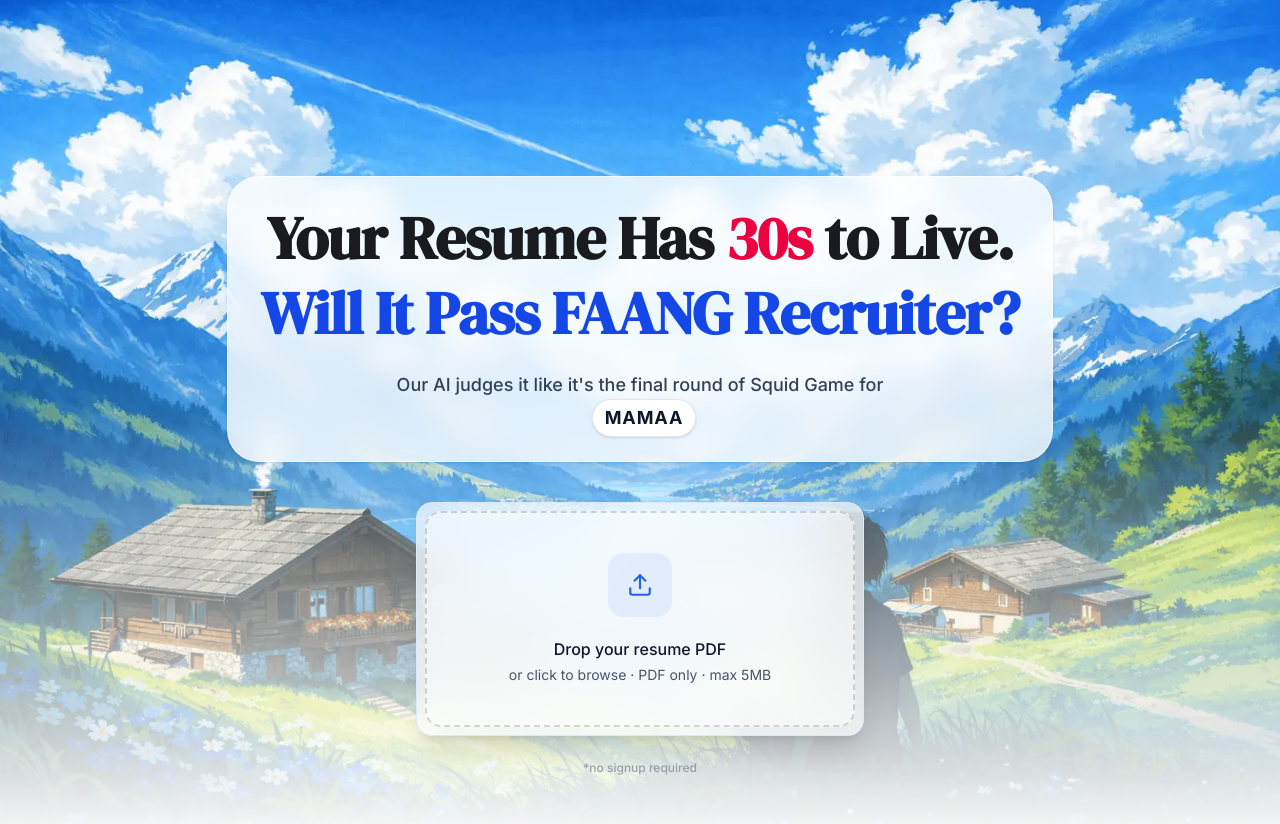
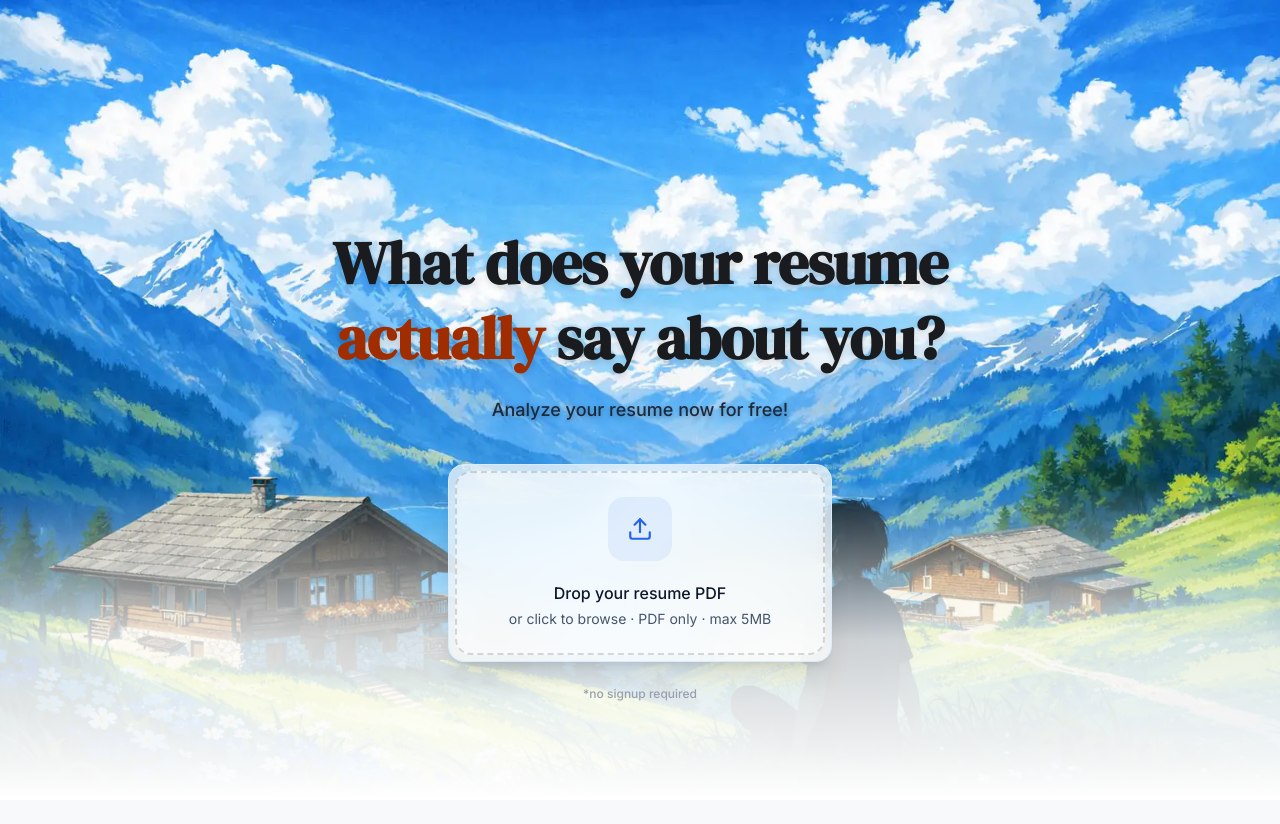
Before and after one commit to patel-tejas/blink-resume-analyzer, a Next.js app: page / in a window 1280 px wide. After the commit the page ends 800 px from the top, so only its background shows below. Built offline with nearby package versions, Linux system fonts and the light colour scheme.

Commit message:
updated landing page content

```diff
--- a/src/app/page.tsx
+++ b/src/app/page.tsx
@@ -157,7 +157,7 @@ export default function Home() {
       }}
     >
       {/* Soft gradient overlay to make clouds fade into white at the bottom where we drop content */}
-      <div className="absolute inset-0 bg-gradient-to-b from-transparent via-white/10 to-white/95 pointer-events-none z-0"></div>
+      <div className="absolute inset-x-0 bottom-0 h-[40vh] bg-gradient-to-t from-white via-white/80 to-transparent pointer-events-none z-0"></div>
 
       <div className="relative z-10 w-full max-w-4xl mx-auto px-6 py-12 flex flex-col items-center mt-20 md:mt-32">
 
@@ -167,27 +167,24 @@ export default function Home() {
           animate={{ opacity: 1, y: 0 }}
           transition={{ duration: 0.8, ease: [0.25, 0.46, 0.45, 0.94] }}
         >
-          <div className="bg-white/80 backdrop-blur-md px-8 py-6 rounded-[2rem] shadow-sm border border-white/60 text-center inline-block">
+          <div className="text-center inline-block drop-shadow-md">
             <h1
               className="text-4xl md:text-5xl lg:text-6xl leading-tight text-slate-900 font-bold tracking-tight"
               style={{ fontFamily: "var(--font-serif)" }}
             >
-              Your Resume Has <span className="text-rose-600">30s</span> to Live.<br />
-              <span className="text-blue-700">Will It Pass FAANG Recruiter?</span>
+              What does your resume <br />
+              <span className="text-orange-800">actually</span> say about you?
             </h1>
 
-            <p className="mt-5 text-base md:text-lg text-slate-700 font-medium max-w-lg mx-auto">
-              Our AI judges it like it's the final round of Squid Game for
-              <span className="inline-flex items-center gap-1.5 ml-2 align-middle border border-slate-200 bg-white shadow-sm rounded-full px-3 py-1 text-slate-900">
-                <span className="font-bold tracking-wider">MAMAA</span>
-              </span>
+            <p className="mt-5 text-base md:text-lg text-slate-800 font-medium max-w-lg mx-auto drop-shadow-sm">
+              Analyze your resume now for free!
             </p>
           </div>
         </motion.div>
 
         {/* Upload zone matching the light theme */}
         <motion.div
-          className="w-full max-w-md relative z-10 bg-white/70 backdrop-blur-xl rounded-2xl shadow-xl p-2 border border-blue-100"
+          className="w-full max-w-sm relative z-10 bg-white/70 backdrop-blur-xl rounded-2xl shadow-xl p-1.5 border border-blue-100"
           initial={{ opacity: 0, y: 20 }}
           animate={{ opacity: 1, y: 0 }}
           transition={{ delay: 0.4, duration: 0.6 }}
--- a/src/components/FileUpload.tsx
+++ b/src/components/FileUpload.tsx
@@ -58,10 +58,10 @@ export default function FileUpload({ onFileSelect, isProcessing }: FileUploadPro
   };
 
   return (
-    <div className="w-full max-w-xl mx-auto">
+    <div className="w-full max-w-sm mx-auto">
       <motion.div
         {...(getRootProps() as any)}
-        className={`relative cursor-pointer rounded-2xl p-10 text-center transition-all duration-300 ${
+        className={`relative cursor-pointer rounded-2xl p-6 text-center transition-all duration-300 ${
           isProcessing
             ? "opacity-50 cursor-not-allowed border-2 border-dashed border-white/5"
             : isDragActive
```
